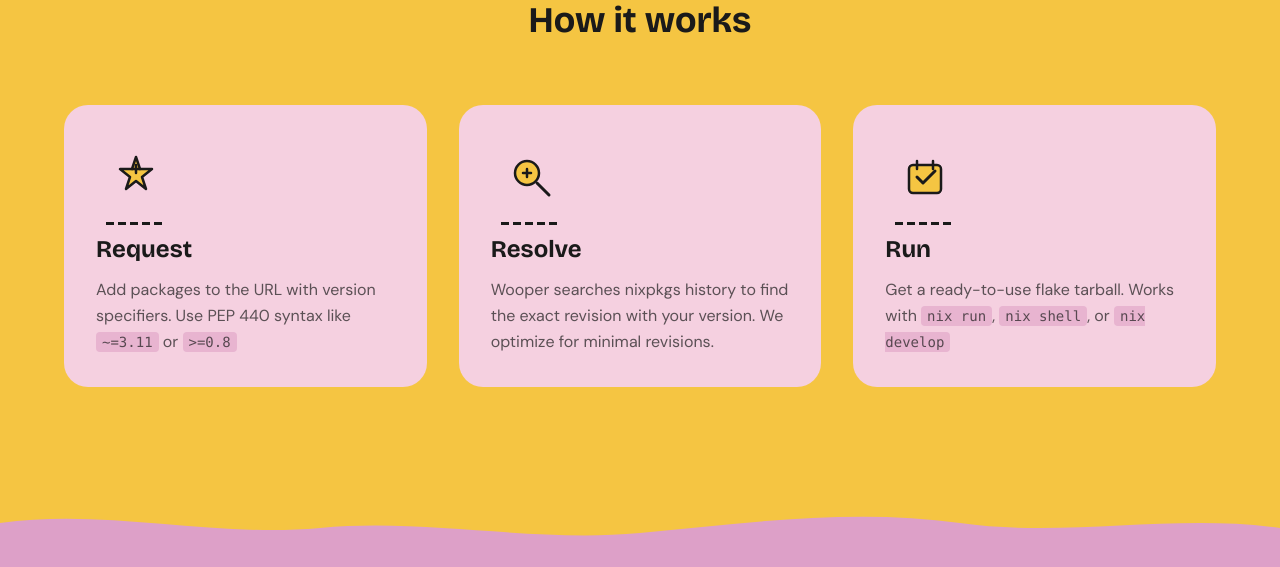
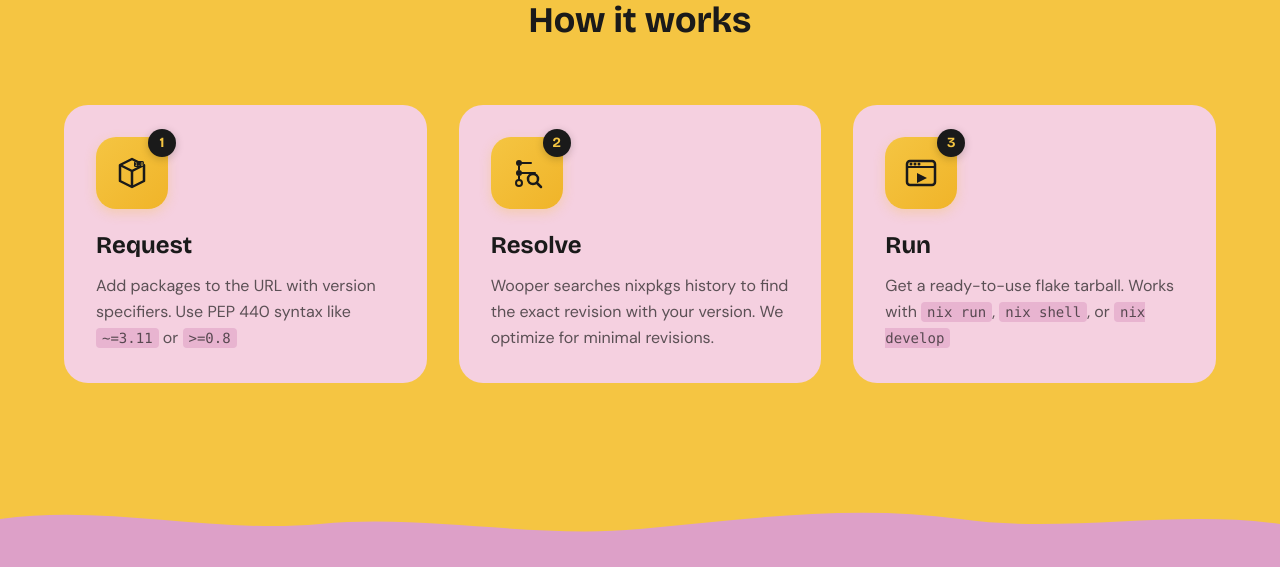
Before and after one commit to buurro/wooper.dev, a FastAPI app: page / in a window 1280 px wide. Shown: the part 1188-1755 px from the top of the page. Run offline with FastAPI, Linux system fonts and the light colour scheme; some libraries are stand-ins or nearby versions.

Commit message:
Improve How It Works card icons and styling
- Replace generic icons with contextual ones:
  - Package box with version tag for Request
  - Git history timeline with magnifying glass for Resolve
  - Terminal window with play button for Run
- Add numbered step badges (1, 2, 3)
- Add gold gradient background to icon boxes
- Remove dated dashed line decoration

```diff
--- a/wooper_dev/templates/index.html
+++ b/wooper_dev/templates/index.html
@@ -67,25 +67,29 @@
             display: inline-flex;
             align-items: center;
             justify-content: center;
-            width: 80px;
-            height: 80px;
-            margin-bottom: 1rem;
+            width: 72px;
+            height: 72px;
+            margin-bottom: 1.25rem;
+            background: linear-gradient(135deg, #F5C542 0%, #f0b429 100%);
+            border-radius: 20px;
+            box-shadow: 0 4px 12px rgba(245, 197, 66, 0.3);
         }
-        .icon-box::after {
-            content: '';
+        .step-number {
             position: absolute;
-            bottom: -8px;
-            left: 50%;
-            transform: translateX(-50%);
-            width: 60px;
-            height: 3px;
-            background: repeating-linear-gradient(
-                90deg,
-                #1a1a1a 0px,
-                #1a1a1a 8px,
-                transparent 8px,
-                transparent 12px
-            );
+            top: -8px;
+            right: -8px;
+            width: 28px;
+            height: 28px;
+            background: #1a1a1a;
+            color: #F5C542;
+            border-radius: 50%;
+            font-family: 'Bricolage Grotesque', sans-serif;
+            font-weight: 700;
+            font-size: 14px;
+            display: flex;
+            align-items: center;
+            justify-content: center;
+            box-shadow: 0 2px 8px rgba(0,0,0,0.2);
         }
 
         /* Prism overrides */
@@ -362,36 +366,54 @@
         <div class="max-w-6xl mx-auto">
             <h2 class="font-display text-3xl md:text-4xl font-bold text-center text-ink mb-16">How it works</h2>
             <div class="grid md:grid-cols-3 gap-8">
-                <!-- Card 1 -->
+                <!-- Card 1: Request -->
                 <div class="bg-rose-card rounded-3xl p-8 card-hover">
                     <div class="icon-box">
-                        <svg class="w-12 h-12" viewBox="0 0 48 48" fill="none" xmlns="http://www.w3.org/2000/svg">
-                            <path d="M24 4L28 16H40L30 24L34 36L24 28L14 36L18 24L8 16H20L24 4Z" fill="#F5C542" stroke="#1a1a1a" stroke-width="2.5" stroke-linejoin="round"/>
-                            <path d="M24 12V20M20 16H28" stroke="#1a1a1a" stroke-width="2.5" stroke-linecap="round"/>
+                        <span class="step-number">1</span>
+                        <svg class="w-8 h-8" viewBox="0 0 32 32" fill="none" xmlns="http://www.w3.org/2000/svg">
+                            <!-- Package/box with version tag -->
+                            <path d="M4 8L16 2L28 8V24L16 30L4 24V8Z" stroke="#1a1a1a" stroke-width="2.5" stroke-linejoin="round" fill="none"/>
+                            <path d="M4 8L16 14L28 8" stroke="#1a1a1a" stroke-width="2.5" stroke-linejoin="round"/>
+                            <path d="M16 14V30" stroke="#1a1a1a" stroke-width="2.5"/>
+                            <rect x="18" y="4" width="10" height="6" rx="1.5" fill="#1a1a1a"/>
+                            <text x="23" y="9" font-family="monospace" font-size="5" fill="#F5C542" text-anchor="middle">1.0</text>
                         </svg>
                     </div>
                     <h3 class="font-display text-2xl font-bold text-ink mb-3">Request</h3>
                     <p class="text-ink/70 leading-relaxed">Add packages to the URL with version specifiers. Use PEP 440 syntax like <code class="bg-rose-cardDark px-1.5 py-0.5 rounded font-mono text-sm">~=3.11</code> or <code class="bg-rose-cardDark px-1.5 py-0.5 rounded font-mono text-sm">&gt;=0.8</code></p>
                 </div>
-                <!-- Card 2 -->
+                <!-- Card 2: Resolve -->
                 <div class="bg-rose-card rounded-3xl p-8 card-hover">
                     <div class="icon-box">
-                        <svg class="w-12 h-12" viewBox="0 0 48 48" fill="none" xmlns="http://www.w3.org/2000/svg">
-                            <circle cx="20" cy="20" r="12" fill="#F5C542" stroke="#1a1a1a" stroke-width="2.5"/>
-                            <path d="M30 30L42 42" stroke="#1a1a1a" stroke-width="3" stroke-linecap="round"/>
-                            <path d="M16 20H24M20 16V24" stroke="#1a1a1a" stroke-width="2.5" stroke-linecap="round"/>
+                        <span class="step-number">2</span>
+                        <svg class="w-8 h-8" viewBox="0 0 32 32" fill="none" xmlns="http://www.w3.org/2000/svg">
+                            <!-- Git history timeline -->
+                            <circle cx="8" cy="6" r="3" fill="#1a1a1a"/>
+                            <circle cx="8" cy="16" r="3" fill="#1a1a1a"/>
+                            <circle cx="8" cy="26" r="3" stroke="#1a1a1a" stroke-width="2"/>
+                            <path d="M8 9V13M8 19V23" stroke="#1a1a1a" stroke-width="2"/>
+                            <path d="M11 6H20M11 16H24" stroke="#1a1a1a" stroke-width="2" stroke-linecap="round"/>
+                            <!-- Magnifying glass -->
+                            <circle cx="22" cy="22" r="5" stroke="#1a1a1a" stroke-width="2.5"/>
+                            <path d="M26 26L30 30" stroke="#1a1a1a" stroke-width="2.5" stroke-linecap="round"/>
                         </svg>
                     </div>
                     <h3 class="font-display text-2xl font-bold text-ink mb-3">Resolve</h3>
                     <p class="text-ink/70 leading-relaxed">Wooper searches nixpkgs history to find the exact revision with your version. We optimize for minimal revisions.</p>
                 </div>
-                <!-- Card 3 -->
+                <!-- Card 3: Run -->
                 <div class="bg-rose-card rounded-3xl p-8 card-hover">
                     <div class="icon-box">
-                        <svg class="w-12 h-12" viewBox="0 0 48 48" fill="none" xmlns="http://www.w3.org/2000/svg">
-                            <rect x="8" y="12" width="32" height="28" rx="4" fill="#F5C542" stroke="#1a1a1a" stroke-width="2.5"/>
-                            <path d="M16 8V16M32 8V16" stroke="#1a1a1a" stroke-width="2.5" stroke-linecap="round"/>
-                            <path d="M16 24L22 30L34 18" stroke="#1a1a1a" stroke-width="3" stroke-linecap="round" stroke-linejoin="round"/>
+                        <span class="step-number">3</span>
+                        <svg class="w-8 h-8" viewBox="0 0 32 32" fill="none" xmlns="http://www.w3.org/2000/svg">
+                            <!-- Terminal with play -->
+                            <rect x="2" y="4" width="28" height="24" rx="3" stroke="#1a1a1a" stroke-width="2.5"/>
+                            <path d="M2 10H30" stroke="#1a1a1a" stroke-width="2"/>
+                            <circle cx="6" cy="7" r="1.5" fill="#1a1a1a"/>
+                            <circle cx="10" cy="7" r="1.5" fill="#1a1a1a"/>
+                            <circle cx="14" cy="7" r="1.5" fill="#1a1a1a"/>
+                            <!-- Play triangle -->
+                            <path d="M12 16L22 21L12 26V16Z" fill="#1a1a1a"/>
                         </svg>
                     </div>
                     <h3 class="font-display text-2xl font-bold text-ink mb-3">Run</h3>
```
